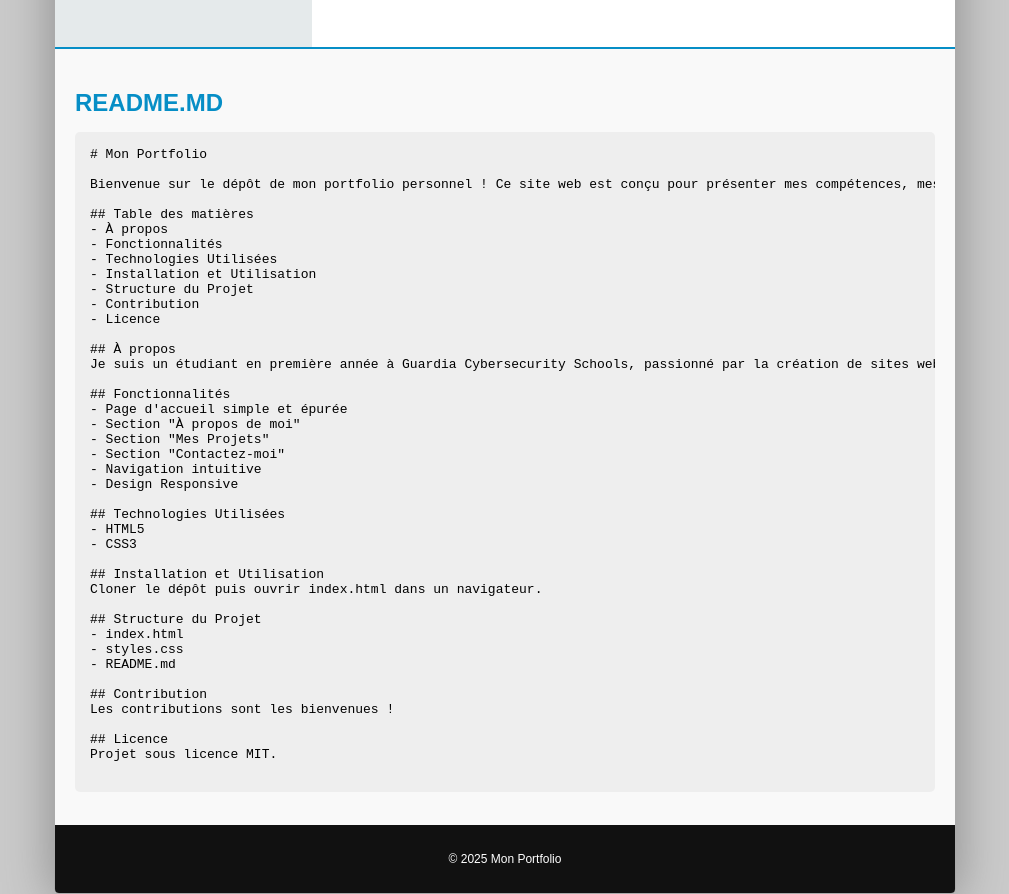
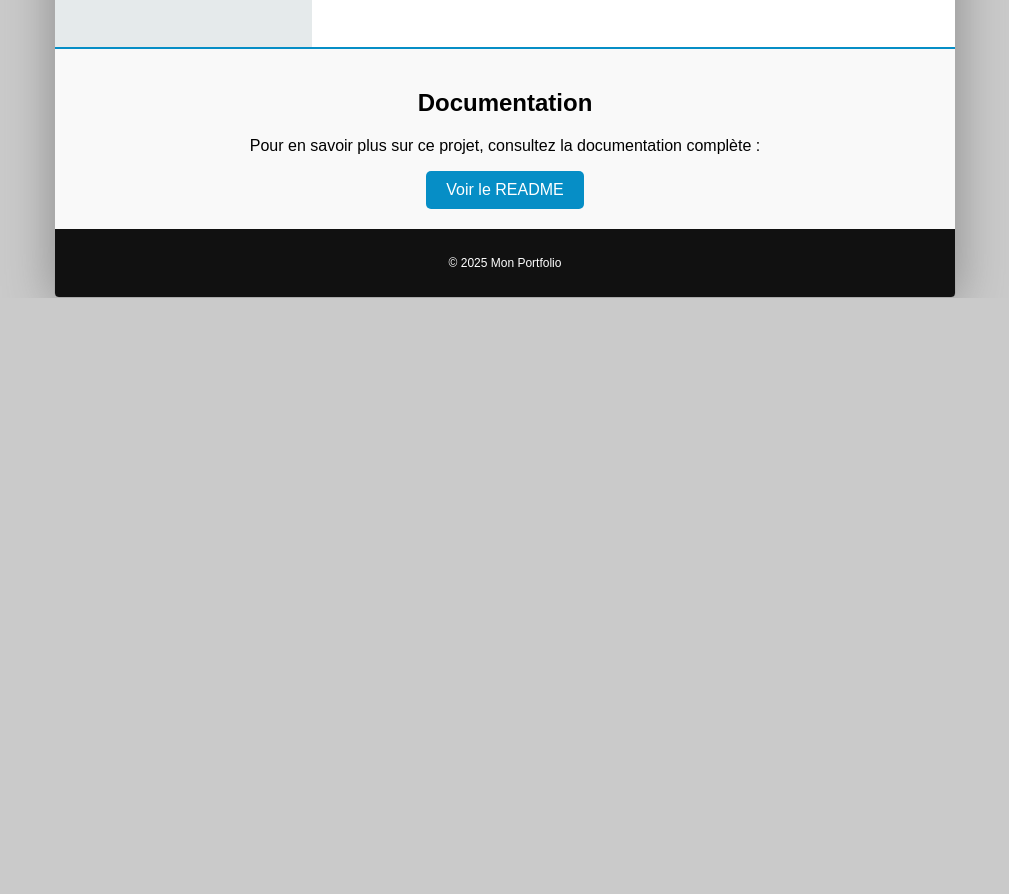
Before and after one commit to vbenji23/portfolio.io, a plain HTML site: page tools for portfolio.html in a window 1280 px wide. Shown: the part 680-1574 px from the top of the page, without its empty margins (135-1144 px from the left). After the commit the page ends 978 px from the top, so only its background shows below. Drawn offline with Linux system fonts and the light colour scheme.

Commit message:
Update tools for portfolio.html

```diff
--- a/tools for portfolio.html
+++ b/tools for portfolio.html
@@ -153,24 +153,26 @@
       font-size: 12px;
     }
 
-    /* Section README */
-    #readme {
+    /* Section Documentation */
+    #documentation {
       background: #f9f9f9;
       padding: 20px;
       border-top: 2px solid var(--bleu);
+      text-align: center;
     }
 
-    #readme h2 {
-      text-transform: uppercase;
-      color: var(--bleu);
-      margin-bottom: 15px;
+    #documentation a {
+      display: inline-block;
+      padding: 10px 20px;
+      background: var(--bleu);
+      color: #fff;
+      text-decoration: none;
+      border-radius: 5px;
+      transition: background 0.3s ease;
     }
 
-    #readme pre {
-      background: #eee;
-      padding: 15px;
-      border-radius: 5px;
-      overflow-x: auto;
+    #documentation a:hover {
+      background: #046a94;
     }
 
     @media (max-width: 750px) {
@@ -218,7 +220,7 @@
           <li><a href="#about">À propos</a></li>
           <li><a href="#projects">Projets</a></li>
           <li><a href="#contact">Contact</a></li>
-          <li><a href="#readme">README</a></li>
+          <li><a href="#documentation">Documentation</a></li>
         </ul>
       </nav>
     </header>
@@ -262,52 +264,11 @@
       </section>
     </main>
 
-    <!-- Section README ajoutée -->
-    <section id="readme">
-      <h2>README.md</h2>
-      <pre>
-# Mon Portfolio
-
-Bienvenue sur le dépôt de mon portfolio personnel ! Ce site web est conçu pour présenter mes compétences, mes projets et me permettre d'être contacté.
-
-## Table des matières
-- À propos
-- Fonctionnalités
-- Technologies Utilisées
-- Installation et Utilisation
-- Structure du Projet
-- Contribution
-- Licence
-
-## À propos
-Je suis un étudiant en première année à Guardia Cybersecurity Schools, passionné par la création de sites web modernes et interactifs. Ce portfolio est une vitrine de mes travaux et de mon parcours.
-
-## Fonctionnalités
-- Page d'accueil simple et épurée
-- Section "À propos de moi"
-- Section "Mes Projets"
-- Section "Contactez-moi"
-- Navigation intuitive
-- Design Responsive
-
-## Technologies Utilisées
-- HTML5
-- CSS3
-
-## Installation et Utilisation
-Cloner le dépôt puis ouvrir index.html dans un navigateur.
-
-## Structure du Projet
-- index.html
-- styles.css
-- README.md
-
-## Contribution
-Les contributions sont les bienvenues !
-
-## Licence
-Projet sous licence MIT.
-      </pre>
+    <!-- Section Documentation -->
+    <section id="documentation">
+      <h2>Documentation</h2>
+      <p>Pour en savoir plus sur ce projet, consultez la documentation complète :</p>
+      <a href="docs/README.md" target="_blank">Voir le README</a>
     </section>
 
     <footer>
```
